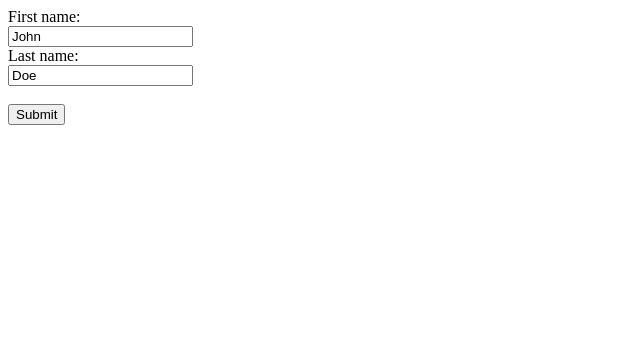
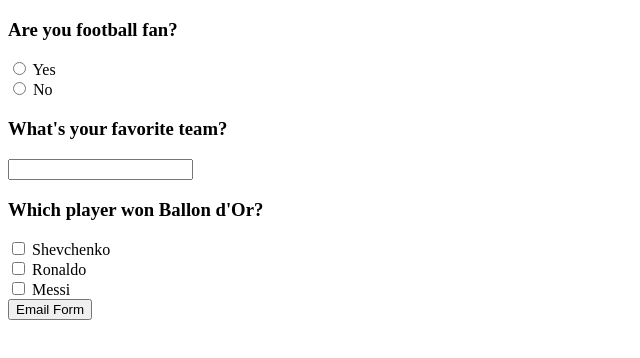
Before and after one commit to ArseniyI/fridaysep11, a plain HTML site: page survey.html in a window 1280 px wide. Shown: the whole page, without its empty margins (0-640 px from the left). Drawn offline with Linux system fonts and the light colour scheme.

Commit message:
2 new pages

```diff
--- a/survey.html
+++ b/survey.html
@@ -6,12 +6,22 @@
     <title>Survey</title>
 </head>
 <body>
-    <form action="/action_page.php">
-        <label for="fname">First name:</label><br>
-        <input type="text" id="fname" name="fname" value="John"><br>
-        <label for="lname">Last name:</label><br>
-        <input type="text" id="lname" name="lname" value="Doe"><br><br>
-        <input type="submit" value="Submit">
+    <form action="mailto:ayakhymets@gmail.com" method="post" enctype="text/plain">
+        <h3>Are you football fan?</h3>
+        <input type="radio" id="fan_yes" name="fan" value="Yes">
+        <label for="fan_yes">Yes</label><br>
+        <input type="radio" id="fan_no" name="fan" value="No">
+        <label for="fan_no">No</label><br>
+        <h3>What's your favorite team?</h3>
+        <input type="text" id="team" name="team"><br>
+        <h3>Which player won Ballon d'Or?</h3>
+        <input type="checkbox" id="Shevchenko" name="Shevchenko">
+        <label for="Shevchenko">Shevchenko</label><br>
+        <input type="checkbox" id="Ronaldo" name="Ronaldo">
+        <label for="Ronaldo">Ronaldo</label><br>
+        <input type="checkbox" id="Messi" name="Messi">
+        <label for="Messi">Messi</label><br>
+        <input type="submit" value="Email Form">
     </form>
 </body>
 </html>
```
Also changed, not shown: index.html (+1 -0 lines).
